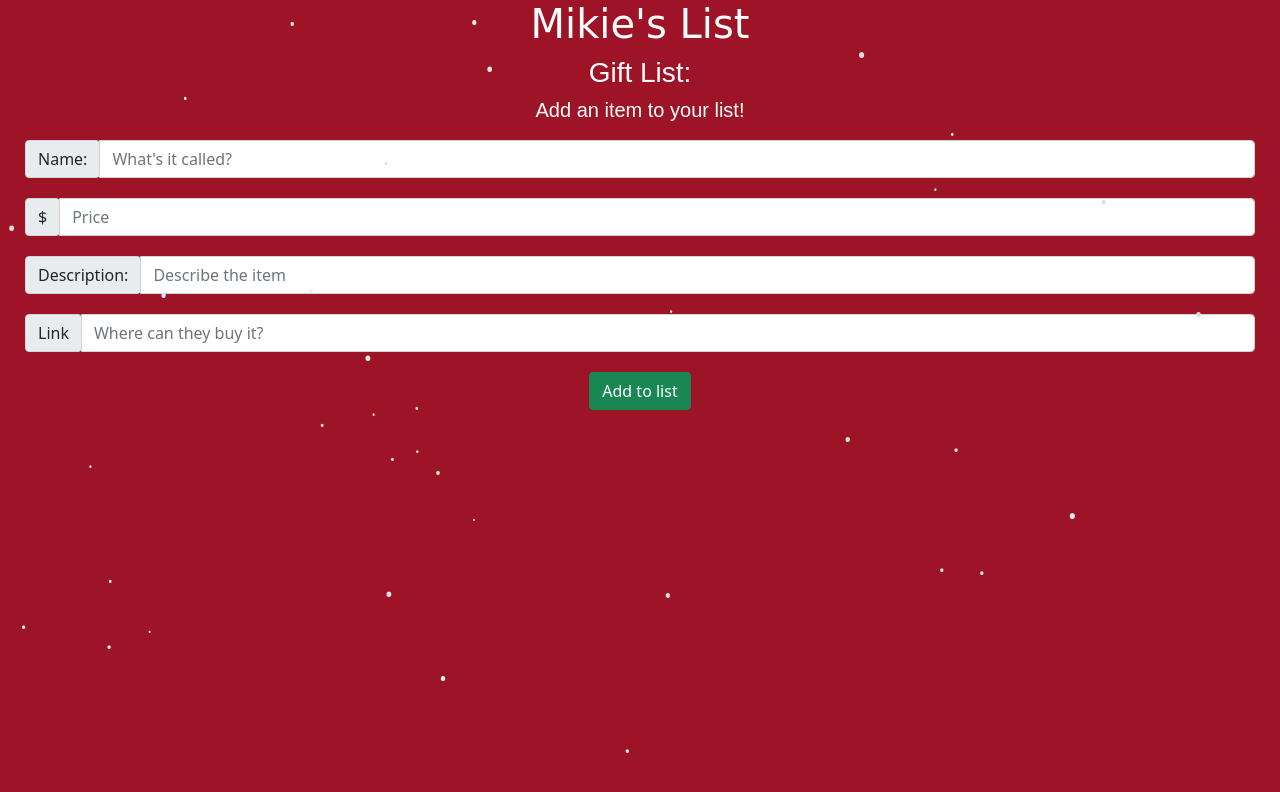
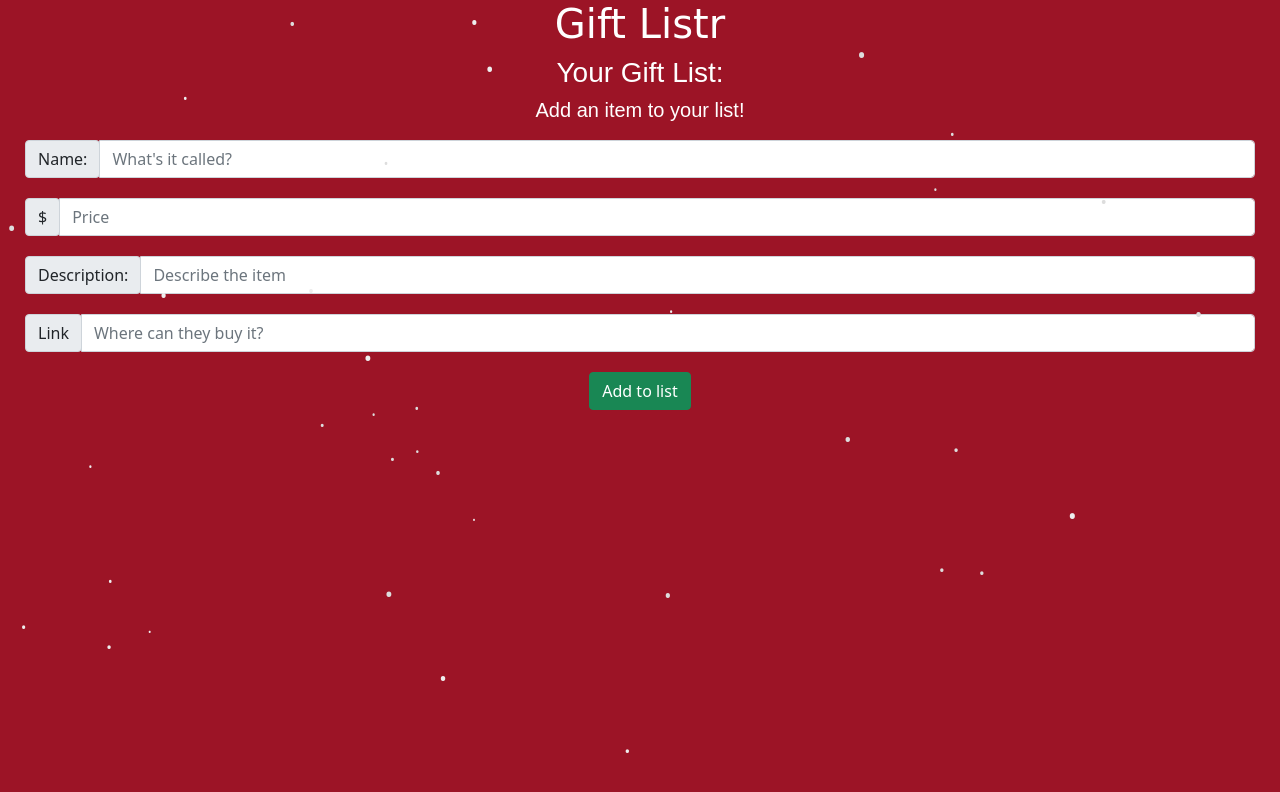
Before and after one commit to tironam/christmaslistr, a website: page public/index.html in a window 1280 px wide. Drawn offline with nearby package versions, Linux system fonts and the light colour scheme; no server answers.

Commit message:
Changed name of app on HTML page

```diff
--- a/public/index.html
+++ b/public/index.html
@@ -12,9 +12,9 @@
 </head>
 <body>
 
-    <h1>Mikie's List</h1>
+    <h1>Gift Listr</h1>
 
-    <h3>Gift List:</h3>
+    <h3>Your Gift List:</h3>
     <div id="giftList" class="giftList d-flex justify-content-center">
         <div id="gifts" class="gifts"></div>
     </div>
```
